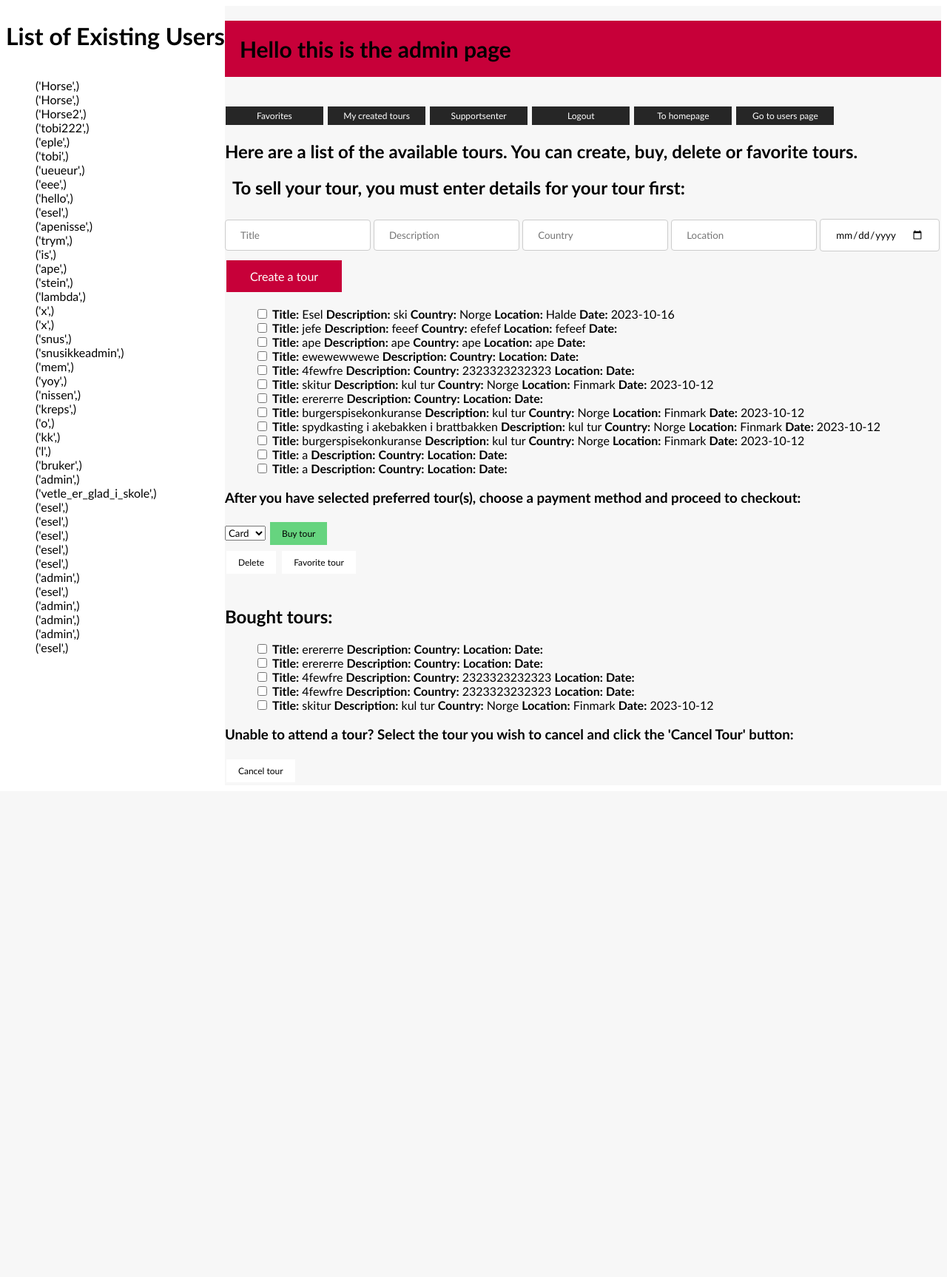
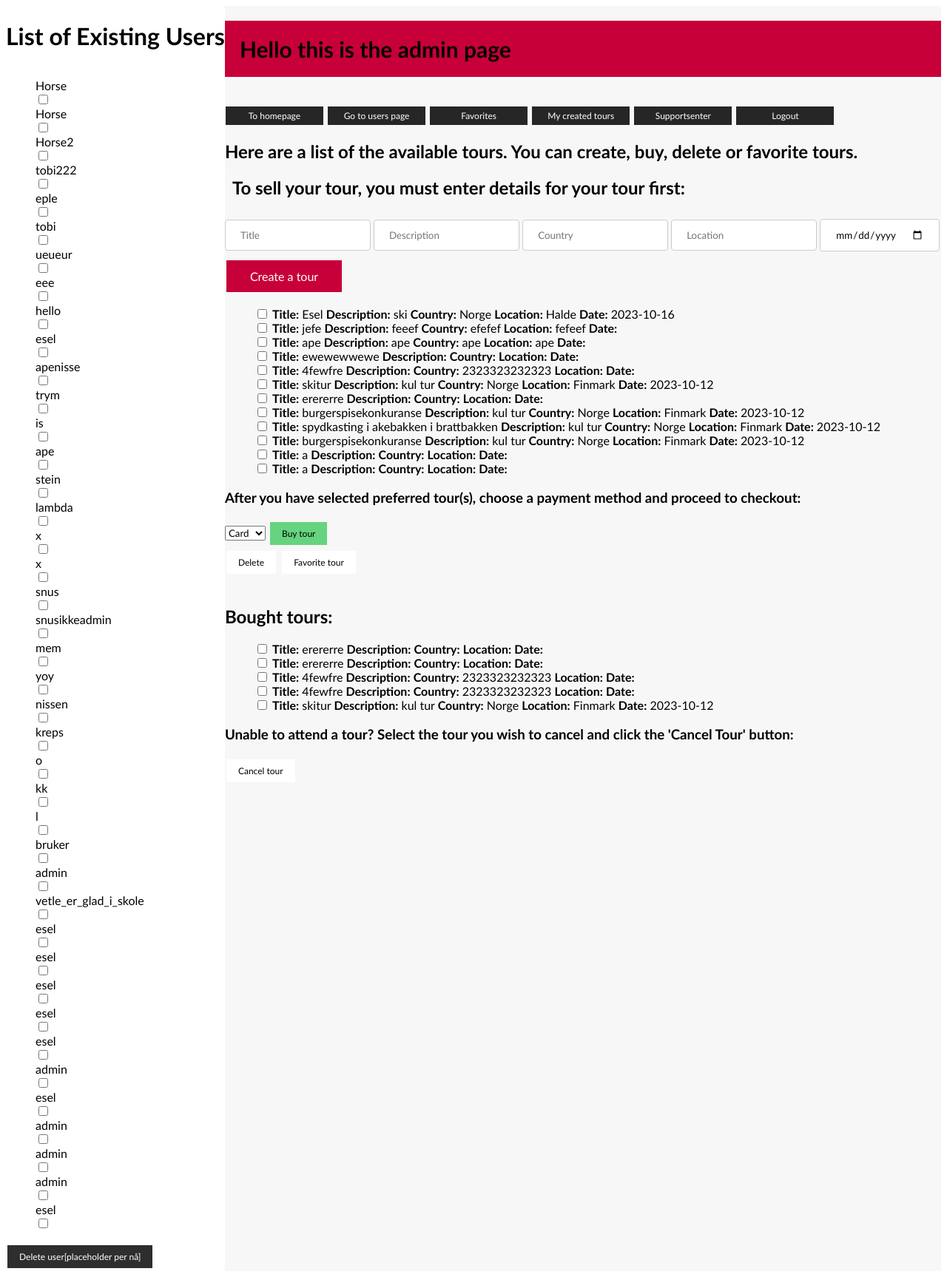
Before and after one commit to mapclean9r/Software, a Flask app: page /adminpage in a window 1280 px wide. Shown: the whole page at 74% size. Before the commit the page ends 1047 px from the top, so only its background shows below. Run offline with Flask 3, Linux system fonts and the light colour scheme; data comes from the database, SQL or seed files in the repository.

Commit message:
Adminpage user list showing as touple fix. now shows as string

```diff
--- a/src/backend/database/Tour.py
+++ b/src/backend/database/Tour.py
@@ -165,7 +165,7 @@ def get_user_list():
     cursor.execute("SELECT Username FROM User")
     users = cursor.fetchall()
 
-    return users
+    return [user[0] for user in users]
 
 def Tour_edit(Title, Description, Country, Location, Date, ID):
     con = sqlite3.connect(pathing)
--- a/src/backend/handler/tour_handler.py
+++ b/src/backend/handler/tour_handler.py
@@ -17,10 +17,10 @@ def get_remove_favorite_tour(id):
         return remove_favorite_tour_sql(id, selected, action)
 
 
-def get_checkbox_outcomes(gloal_id):
+def get_checkbox_outcomes(global_id):
     selected = request.form.getlist('checkbox_row')
     action = request.form.get('handle_action')
-    return checkbox_outcomes(gloal_id, selected, action)
+    return checkbox_outcomes(global_id, selected, action)
 
 
 def get_tour_create():
@@ -37,5 +37,12 @@ def get_list_tours():
     return list_tours()
 
 
+def get_remove_user(id):
+    if request.method == 'POST':
+        selected = request.form.getlist('checkbox_userlist')
+        action = request.form.get('handle_user_deletion')
+        return remove_bought_tour_sql(id, selected, action)
+
+
 def get_list_of_user_bought_tours(global_id):
     return list_of_user_bought_tours(global_id)
--- a/src/frontend/templates/adminpage.html
+++ b/src/frontend/templates/adminpage.html
@@ -15,10 +15,6 @@
     <div id="colored_body">
     <h1 id="intro">Hello this is the admin page</h1><br>
 
-    <a href="{{ url_for('favorites') }}" class="top_links_styling">Favorites</a>
-    <a href="{{ url_for('who_bought') }}" class="top_links_styling">My created tours</a>
-    <a href="{{ url_for('support_senter') }}" class="top_links_styling">Supportsenter</a>
-    <a href="{{ url_for('index') }}" class="top_links_styling">Logout</a>
         {% if is_admin %}
             <a href="{{ url_for('homepage') }}" class="top_links_styling">To homepage</a>
             <a href="{{ url_for('users') }}" class="top_links_styling">Go to users page</a>
@@ -26,6 +22,11 @@
         {% else %}
 
         {% endif %}
+    <a href="{{ url_for('favorites') }}" class="top_links_styling">Favorites</a>
+    <a href="{{ url_for('who_bought') }}" class="top_links_styling">My created tours</a>
+    <a href="{{ url_for('support_senter') }}" class="top_links_styling">Supportsenter</a>
+    <a href="{{ url_for('index') }}" class="top_links_styling">Logout</a>
+
 
     <h2>Here are a list of the available tours. You can create, buy, delete or favorite tours.</h2>
     <h2 id="instruction">To sell your tour, you must enter details for your tour first:</h2>
@@ -86,11 +87,13 @@
 
     <h1>List of Existing Users</h1>
     <form id="userlist">
-    <ul>
-        {% for user in users %}
-            <li>{{ user }}</li>
-        {% endfor %}
-    </ul>
+        <ul>
+            {% for user in users %}
+                <li>{{ user }}</li>
+                <input type="checkbox" name="checkbox_userlist">
+            {% endfor %}
+        </ul>
+        <button name="handle_user_deletion" value="delete" class="checkbox_user_button_styling">Delete user[placeholder per nå]</button>
     </form>
 
 
--- a/src/frontend/templates/users.html
+++ b/src/frontend/templates/users.html
@@ -11,5 +11,8 @@
             <li>{{ user }}</li>
         {% endfor %}
     </ul>
+
+
+    <a href="{{ url_for('homepage') }}">Back to homepage</a>
 </body>
 </html>
--- a/src/static/css/adminpage.css
+++ b/src/static/css/adminpage.css
@@ -72,6 +72,20 @@
   cursor: pointer;
 }
 
+.checkbox_user_button_styling{
+  background-color: #2e2e2e;
+  border: none;
+  color: white;
+  padding: 8px 16px;
+  text-align: center;
+  text-decoration: none;
+  display: inline-block;
+  font-size: 12px;
+  margin: 4px 2px;
+  cursor: pointer;
+}
+
+
 
 .checkbox_buy_button_styling{
   background-color: #66d47f;
```
Also changed, not shown: src/frontend/templates/homepage.html (+5 -4 lines).
